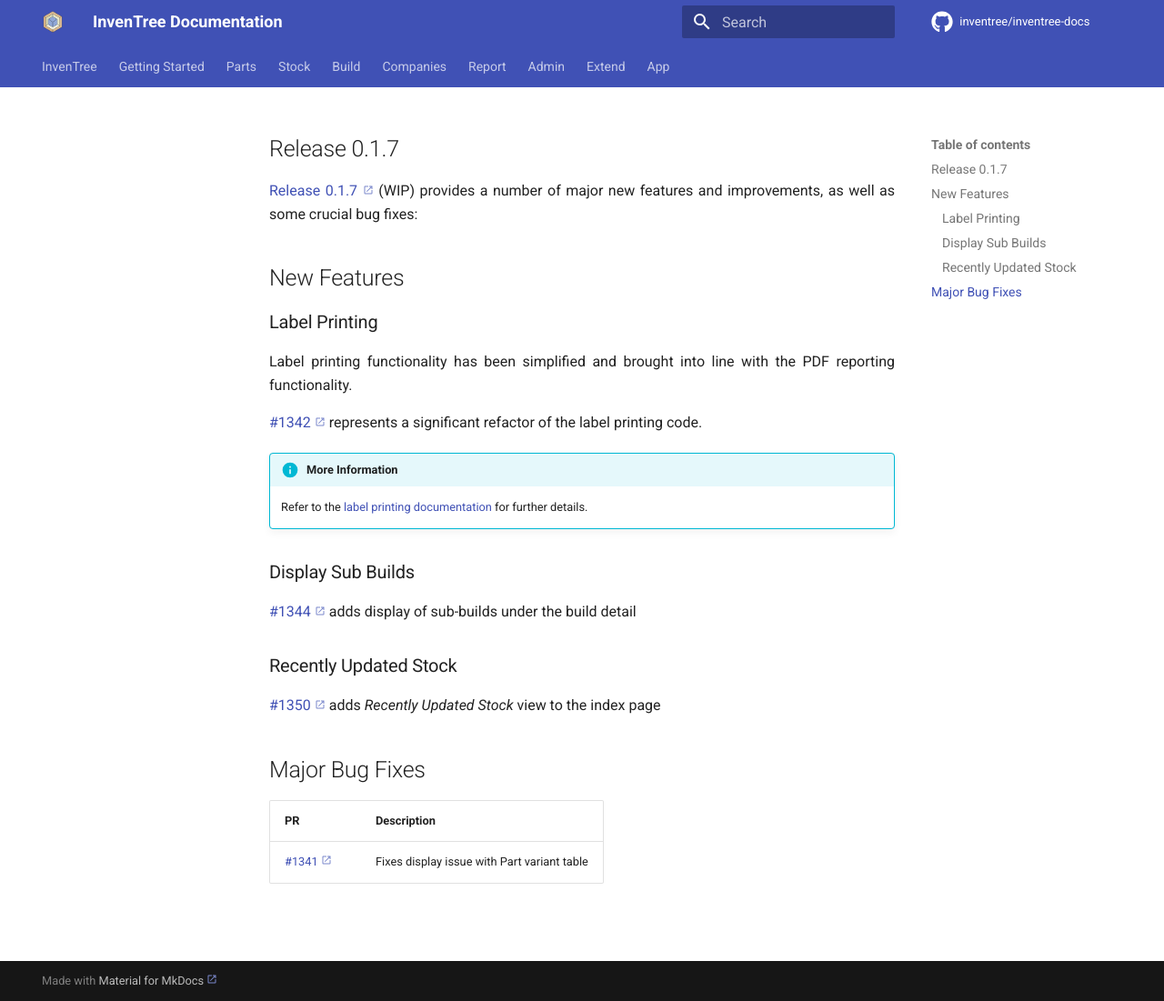
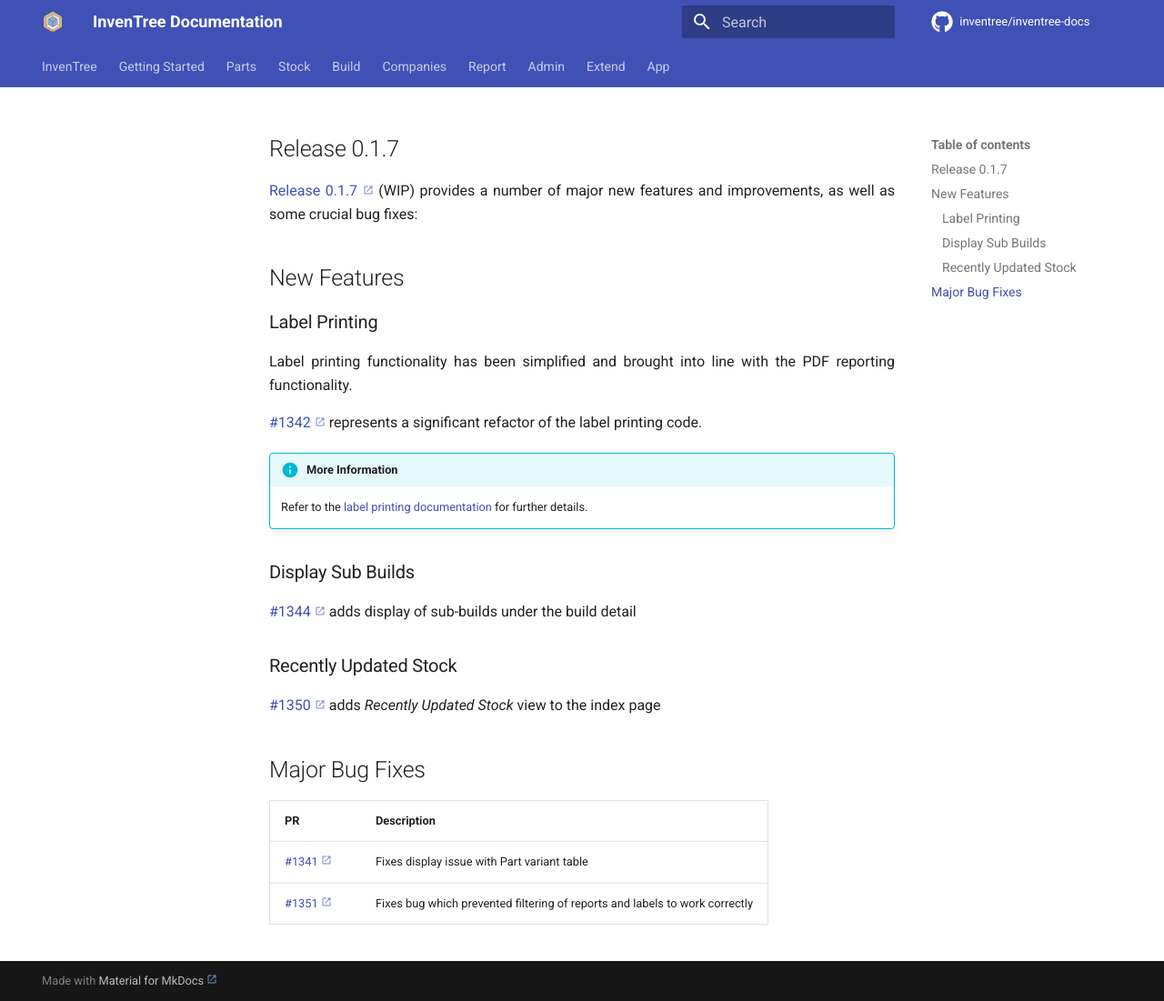
Before and after one commit to inventree/inventree-docs, an MkDocs documentation site: the page built from docs/releases/0.1.7.md, in a window 1280 px wide and 1101 px high. Shown: the whole window at 91% size. Built offline with MkDocs 1.6.1 and Material for MkDocs 9.7.7, drawn with Linux system fonts in a browser that asks for light colours; a script that is not in the unit is left out; comment, search, counter and statistics services are not loaded.

Commit message:
Update 0.1.7.md

```diff
--- a/docs/releases/0.1.7.md
+++ b/docs/releases/0.1.7.md
@@ -29,3 +29,4 @@
 | PR | Description |
 | --- | --- |
 | [#1341](https://github.com/inventree/InvenTree/pull/1341) | Fixes display issue with Part variant table |
+| [#1351](https://github.com/inventree/InvenTree/pull/1351) | Fixes bug which prevented filtering of reports and labels to work correctly |
```
